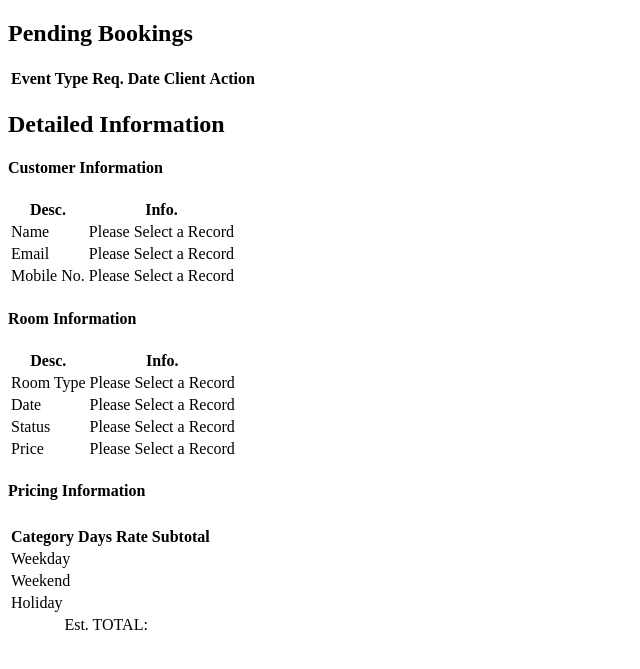
After one commit to hoshiiionline/its122L-project, a PHP site: page /admin-pages/pendingEvents.php in a window 1280 px wide. The commit adds this page. Shown: the top 669 px of the page, without its empty margins (0-640 px from the left). Run offline with PHP 8.4, Linux system fonts and the light colour scheme; tables that the repository leaves empty hold one stand-in row (values such as "Sample post"); lists and menus that the app fills with data are empty.

Commit message:
Added admin dashboard for retrieval of pending events.
Added necessary APIs for retrieving ALL pending events and specific event. Moved creation of blog to admin-pages.

```diff
--- /dev/null
+++ b/admin-api/pendingEvents.php
@@ -0,0 +1,29 @@
+<?php
+if (basename(__FILE__) == basename($_SERVER["SCRIPT_FILENAME"])) {
+    header("Content-Type: application/json");
+    header("Access-Control-Allow-Origin: *");
+    header("Access-Control-Allow-Methods: GET");
+    header("Access-Control-Allow-Headers: Content-Type");
+}
+
+include_once "../config/config.php";
+
+$stmt = $conn->prepare("
+    SELECT reservation.reservationID, reservation.requestedDate, users.firstName, users.lastName, wedding.weddingID, baptism.baptismID
+    FROM reservation
+    INNER JOIN users ON reservation.userID = users.userID
+    LEFT JOIN wedding on reservation.reservationID = wedding.reservationID
+    LEFT JOIN baptism on reservation.reservationID = baptism.reservationID
+");
+
+$stmt->execute();
+$result = $stmt->get_result();
+
+$availableRooms = $result->fetch_all(MYSQLI_ASSOC);
+
+if (basename(__FILE__) == basename($_SERVER["SCRIPT_FILENAME"])) {
+    echo json_encode($availableRooms);
+}
+
+$conn->close();
+?>
--- /dev/null
+++ b/admin-pages/pendingEvents.php
@@ -0,0 +1,135 @@
+<!DOCTYPE html>
+<html lang="en">
+  <head>
+    <meta charset="UTF-8">
+    <meta name="viewport" content="width=device-width, initial-scale=1.0">
+    <meta http-equiv="X-UA-Compatible" content="ie=edge">
+    <title>Pending Events | Holy Family Parish</title>
+
+  </head>
+<body class="background1">
+<div class="wrap">
+  <div class="row1">
+    <div class="col-lg-7 container left-container">
+      <h2>Pending Bookings</h2>
+      <div class="scrollable-content">
+        <table id="pending-booking" class="table table-striped">
+          <thead>
+            <tr>
+              <th>Event Type</th>
+              <th>Req. Date</th>
+              <th>Client</th>
+              <th>Action</th>
+            </tr>
+          </thead>
+          <tbody>
+          </tbody>
+        </table>
+      </div>
+    </div>
+
+    <div class="col-lg-4 container mid-container">
+      <h2>Detailed Information</h2>
+      <div class="scrollable-content">
+        <h4>Customer Information</h4>
+        <table id="customer-info" class="table table-striped">
+          <tr>
+              <th>Desc.</th>
+              <th>Info.</th>
+          </tr>
+          <tr>
+              <td>Name</td>
+              <td>Please Select a Record</td>
+          </tr>
+          <tr>
+              <td>Email</td>
+              <td>Please Select a Record</td>
+          </tr>
+          <tr>
+              <td>Mobile No.</td>
+              <td>Please Select a Record</td>
+          </tr>
+          <tbody>
+          </tbody>
+        </table>
+        <h4>Room Information</h4>
+        <table id="room-info" class="table table-striped">
+          <tr>
+              <th>Desc.</th>
+              <th>Info.</th>
+          </tr>
+          <tr>
+              <td>Room Type</td>
+              <td>Please Select a Record</td>
+          </tr>
+          <tr>
+              <td>Date</td>
+              <td>Please Select a Record</td>
+          </tr>
+          <tr>
+              <td>Status</td>
+              <td>Please Select a Record</td>
+          </tr>
+          <tr>
+              <td>Price</td>
+              <td>Please Select a Record</td>
+          </tr>
+          <tbody>
+          </tbody>
+        </table>
+
+        <h4>Pricing Information</h4>
+        <table id="priceBreakdown">
+        <thead>
+          <tr>
+            <th colspan="4" id="room-type" style="text-align: center;"></th>
+          </tr>
+          <tr>
+            <th>Category</th>
+            <th>Days</th>
+            <th>Rate</th>
+            <th>Subtotal</th>
+          </tr>
+        </thead>
+        <tbody>
+          <tr>
+            <td>Weekday</td>
+            <td id="weekday-count"></td>
+            <td id="weekday-rate"></td>
+            <td id="weekday-subtotal"></td>
+          </tr>
+          <tr>
+            <td>Weekend</td>
+            <td id="weekend-count"></td>
+            <td id="weekend-rate"></td>
+            <td id="weekend-subtotal"></td>
+          </tr>
+          <tr>
+            <td>Holiday</td>
+            <td id="holiday-count"></td>
+            <td id="holiday-rate"></td>
+            <td id="holiday-subtotal"></td>
+          </tr>
+        </tbody>
+        <tfoot>
+          <tr>
+            <td colspan="3" style="text-align: right;">Est. TOTAL:</td>
+            <td id="total-price"></td>
+          </tr>
+        </tfoot>
+      </table>
+      </div>
+    </div>
+
+    <div class="col-lg-1 container right-container d-flex align-items-center justify-content-center" style="overflow: hidden;">
+      <a href="approvedBooking.php" class="btn">
+          <i class="fas fa-arrow-right fa-3x"></i>
+      </a>
+    </div>
+
+  </div>
+</div>
+
+<?php
+echo '<script src="../admin-scripts/pendingEvents.js"></script>';
+?>
--- /dev/null
+++ b/admin-scripts/pendingEvents.js
@@ -0,0 +1,233 @@
+function reloadEvents() {
+    fetch("../admin-api/pendingEvents.php")
+        .then((res) => res.json())
+        .then((data) => {
+            console.log("Pending Events:", data);
+            updateTable("#pending-booking tbody", data);
+        })
+        .catch((error) => console.error("Error fetching bookings:", error));
+}
+
+function updateTable(tableSelector, data) {
+    const tableBody = document.querySelector(tableSelector);
+    if (!tableBody) {
+        console.error(`Table with selector '${tableSelector}' not found.`);
+        return;
+    }
+
+    tableBody.innerHTML = "";
+
+    data.forEach((data) => {
+        let row = document.createElement("tr");
+        row.innerHTML = `
+            <td>${data.weddingID ? "Wedding" : data.baptismID ? "Baptism" : "N/A"}</td>
+            <td>${data.requestedDate}</td>
+            <td>${data.firstName} ${data.lastName}</td>
+            <td>
+                <button class="view-event" data-id="${data.reservationID}">View</button>
+            </td>
+        `;
+        tableBody.appendChild(row);
+    });
+
+    document.querySelectorAll(".view-event").forEach((button) => {
+        button.addEventListener("click", function () {
+            let reservationID = this.getAttribute("data-id");
+            fetchBookingDetails(reservationID);
+        });
+    });
+}
+
+
+function fetchBookingDetails(reservationID) {
+    fetch(`../admin-api/getEvent.php?reservationID=${reservationID}`)
+        .then((response) => response.json())
+        .then((data) => {
+            console.log("Reservation Details:", data);
+            displayBookingDetails(data);
+        })
+        .catch((error) => console.error("Error fetching reservation details:", error));
+}
+
+function reloadBookings() {
+    fetch("../admin-api/pendingEvents.php")
+        .then((res) => res.json())
+        .then((data) => {
+            console.log("Pending Event:", data);
+            updateTable("#pending-booking tbody", data);
+        })
+        .catch((error) => console.error("Error fetching bookings:", error));
+}
+/*
+function displayBookingDetails(data) {
+    const detailsContainer = document.querySelector("#room-info tbody");
+    const customerContainer = document.querySelector("#customer-info tbody");
+
+    const weekdayRate    = data.pricingRateRoom * 1;
+    const weekendRate    = data.pricingRateRoom * 1.015;
+    const weekdaySubtotal = weekdayRate * data.weekdayCount;
+    const weekendSubtotal = weekendRate * data.weekendCount;
+    const holidaySubtotal = data.pricingRateRoom * 1.02 * 0;
+    const total = weekdaySubtotal + weekendSubtotal + holidaySubtotal;
+
+    if (!detailsContainer || !customerContainer) return;
+
+    detailsContainer.innerHTML = `
+        <tr>
+            <th>Desc.</th>
+            <th>Info.</th>
+        </tr>
+        <tr>
+            <td>Room Type</td>
+            <td>${data.roomType}</td>
+        </tr>
+        <tr>
+            <td>Date</td>
+            <td>${data.dateReservedStart} - ${data.dateReservedEnd}</td>
+        </tr>
+        <tr>
+            <td>Status</td>
+            <td>
+                <select id="status-select" data-id="${data.bookingID}">
+                    <option value="PENDING" ${data.status === "PENDING" ? "selected" : ""}>PENDING</option>
+                    <option value="FOR APPROVAL" ${data.status === "FOR APPROVAL" ? "selected" : ""}>FOR APPROVAL</option>
+                    <option value="APPROVED" ${data.status === "APPROVED" ? "selected" : ""}>APPROVED</option>
+                    <option value="CANCELLED" ${data.status === "CANCEL" ? "selected" : ""}>CANCELLED</option>
+                    <option value="DECLINED" ${data.status === "DECLINED" ? "selected" : ""}>DECLINED</option>
+                </select>
+            </td>
+        </tr>
+        <tr>
+            <td>Price</td>
+            <td>${data.pricingRateRoom}</td>
+        </tr>
+    `;
+
+    customerContainer.innerHTML = `
+        <tr>
+            <th>Desc.</th>
+            <th>Info.</th>
+        </tr>
+        <tr>
+            <td>Name</td>
+            <td>${data.firstName} ${data.lastName}</td>
+        </tr>
+        <tr>
+            <td>Email</td>
+            <td>${data.emailAddress}</td>
+        </tr>
+        <tr>
+            <td>Mobile No.</td>
+            <td>${data.mobileNo}</td>
+        </tr>
+    `;
+
+    document.getElementById("room-type").innerText = data.roomType;
+    document.getElementById("weekday-count").innerText = data.weekdayCount;
+    document.getElementById("weekday-rate").innerText = "₱" + weekdayRate.toFixed(2);
+    document.getElementById("weekday-subtotal").innerText = "₱" + weekdaySubtotal.toFixed(2);
+
+    document.getElementById("weekend-count").innerText = data.weekendCount;
+    document.getElementById("weekend-rate").innerText = "₱" + weekendRate.toFixed(2);
+    document.getElementById("weekend-subtotal").innerText = "₱" + weekendSubtotal.toFixed(2);
+
+    document.getElementById("holiday-count").innerText = 0;
+    document.getElementById("holiday-rate").innerText = "₱" + (data.pricingRateRoom * 1.02).toFixed(2);
+    document.getElementById("holiday-subtotal").innerText = "₱" + holidaySubtotal.toFixed(2);
+
+    document.getElementById("total-price").innerText = "₱" + total.toFixed(2);
+
+    document.querySelector("#status-select").addEventListener("change", function () {
+        let bookingID = this.getAttribute("data-id");
+        let newStatus = this.value;
+        updateBookingStatus(bookingID, newStatus);
+    });
+}
+
+/*
+function resetInfo(){
+    const detailsContainer = document.querySelector("#room-info tbody");
+    const customerContainer = document.querySelector("#customer-info tbody");
+
+    if (!detailsContainer || !customerContainer) return;
+
+    detailsContainer.innerHTML = `
+        <tr>
+            <th>Desc.</th>
+            <th>Info.</th>
+        </tr>
+        <tr>
+            <td>Room Type</td>
+            <td>Please Select a Record</td>
+        </tr>
+        <tr>
+            <td>Date</td>
+            <td>Please Select a Record</td>
+        </tr>
+        <tr>
+            <td>Status</td>
+            <td>Please Select a Record</td>
+        </tr>
+        <tr>
+            <td>Price</td>
+            <td>Please Select a Record</td>
+        </tr>
+    `;
+
+    customerContainer.innerHTML = `
+        <tr>
+            <th>Desc.</th>
+            <th>Info.</th>
+        </tr>
+        <tr>
+            <td>Name</td>
+            <td>Please Select a Record</td>
+        </tr>
+        <tr>
+            <td>Email</td>
+            <td>Please Select a Record</td>
+        </tr>
+        <tr>
+            <td>Mobile No.</td>
+            <td>Please Select a Record</td>
+        </tr>
+    `;
+
+    document.getElementById("room-type").innerText = "Room Type";
+    document.getElementById("weekday-count").innerText = "";
+    document.getElementById("weekday-rate").innerText = "";
+    document.getElementById("weekday-subtotal").innerText = "";
+
+    document.getElementById("weekend-count").innerText = "";
+    document.getElementById("weekend-rate").innerText = "";
+    document.getElementById("weekend-subtotal").innerText = "";
+
+    document.getElementById("holiday-count").innerText = "";
+    document.getElementById("holiday-rate").innerText = "";
+    document.getElementById("holiday-subtotal").innerText = "";
+
+    document.getElementById("total-price").innerText = "";
+}
+
+function updateBookingStatus(bookingID, newStatus) {
+    fetch("../admin-api/updateBooking.php", {
+        method: "POST",
+        headers: { "Content-Type": "application/json" },
+        body: JSON.stringify({ bookingID: bookingID, status: newStatus }),
+    })
+    .then((response) => response.json())
+    .then((data) => {
+        console.log("Update Response:", data);
+        if (data.success) {
+            alert("Booking status updated successfully!");
+            reloadBookings();
+            resetInfo();
+        } else {
+            alert("Failed to update status: " + data.error);
+        }
+    })
+    .catch((error) => console.error("Error updating booking status:", error));
+}
+*/
+
+reloadEvents();
```
Also changed, not shown: admin-api/createBlog.php (added, +30 -0 lines), admin-api/getEvent.php (added, +33 -0 lines), admin-pages/createBlog.php (added, +88 -0 lines), admin-pages/editBlog.php (line endings or trailing spaces).
